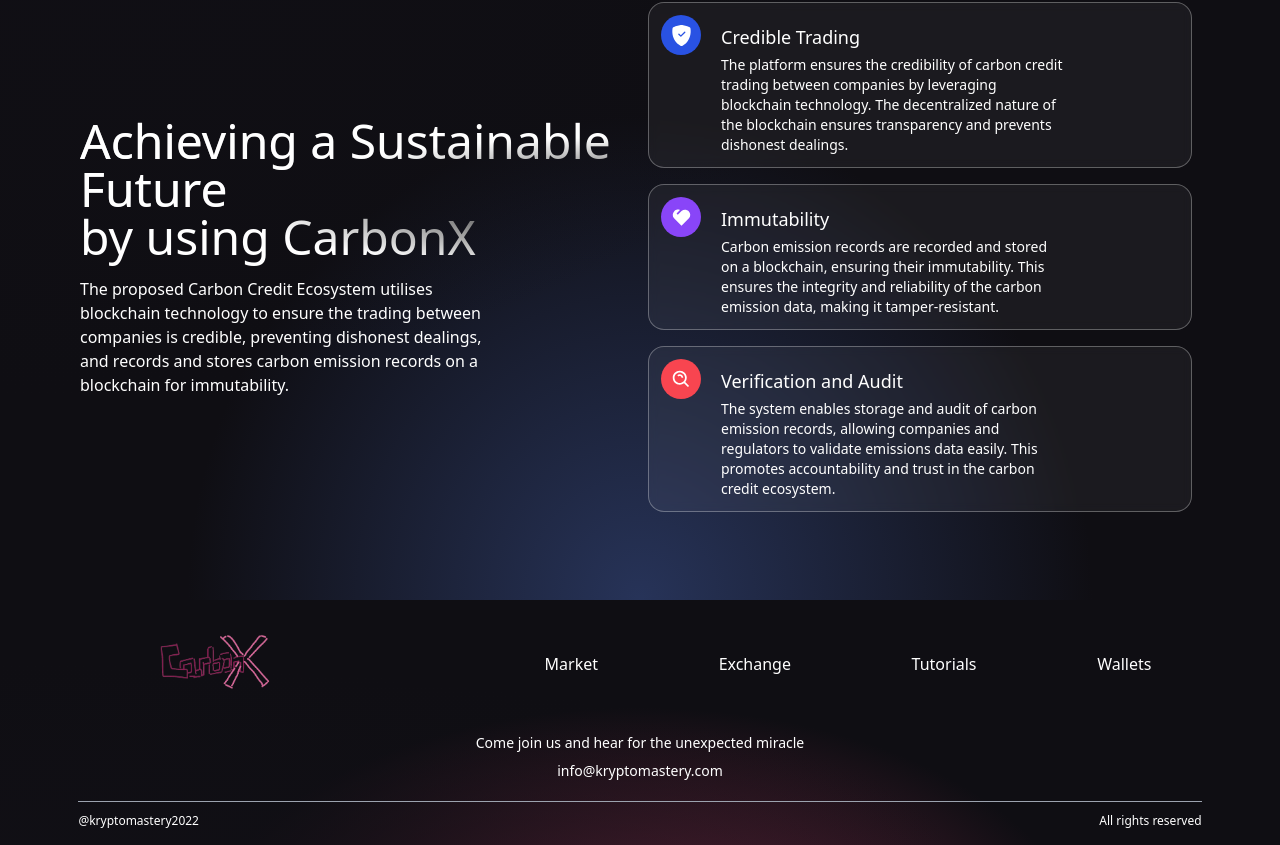
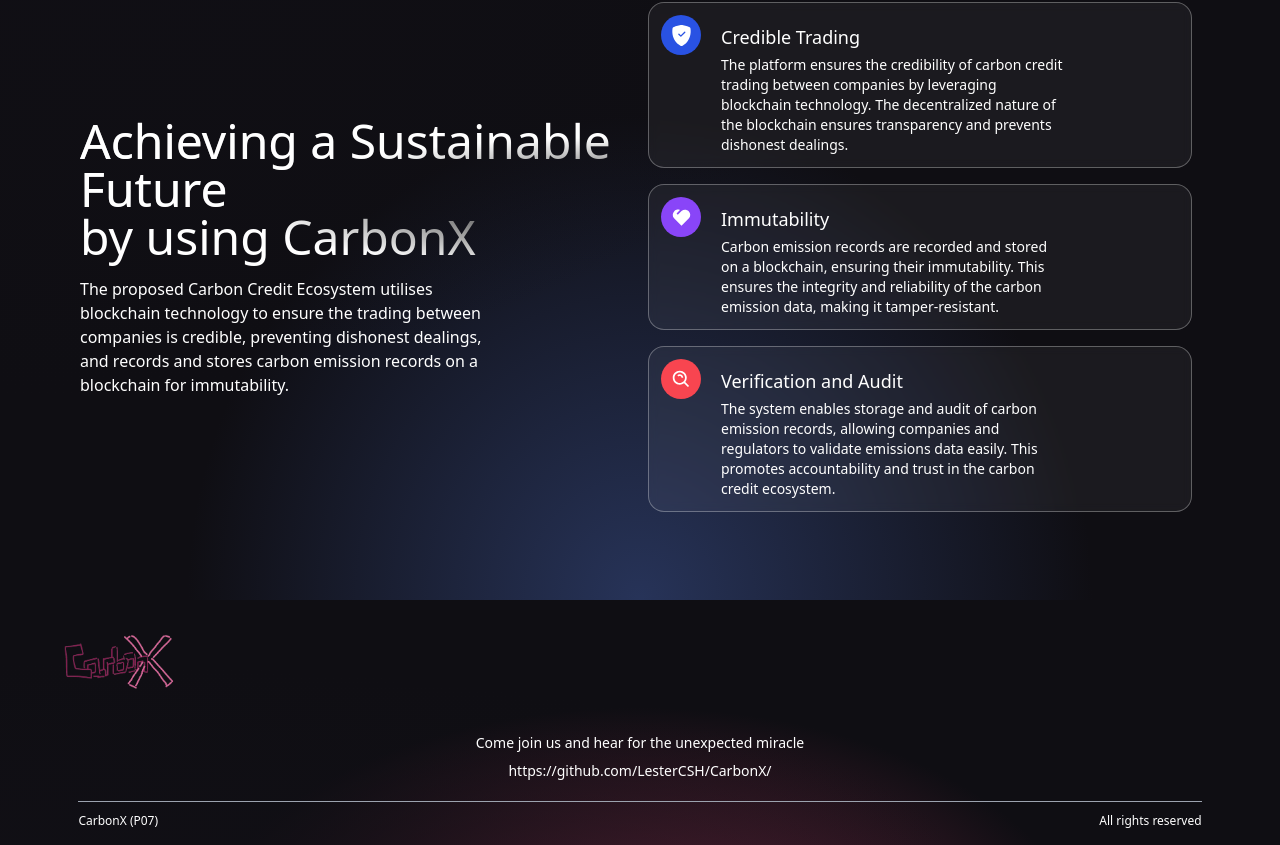
Before and after one commit to LesterCSH/CarbonX, a React (Vite) app in the folder react_front-end/client/: page / in a window 1280 px wide. Shown: the part 840-1685 px from the top of the page. Built offline with nearby package versions, Linux system fonts and the light colour scheme; no server answers.

Commit message:
Update Footer.jsx

```diff
--- a/react_front-end/client/src/components/Footer.jsx
+++ b/react_front-end/client/src/components/Footer.jsx
@@ -5,26 +5,21 @@
 const Footer = () => (
   <div className="w-full flex md:justify-center justify-between items-center flex-col p-4 gradient-bg-footer">
     <div className="w-full flex sm:flex-row flex-col justify-between items-center my-4">
-      <div className="flex flex-[0.5] justify-center items-center">
+      <div className="flex flex-[0.18] justify-center items-center">
         <img src={logo} alt="logo" className="w-32" />
       </div>
-      <div className="flex flex-1 justify-evenly items-center flex-wrap sm:mt-0 mt-5 w-full">
-        <p className="text-white text-base text-center mx-2 cursor-pointer">Market</p>
-        <p className="text-white text-base text-center mx-2 cursor-pointer">Exchange</p>
-        <p className="text-white text-base text-center mx-2 cursor-pointer">Tutorials</p>
-        <p className="text-white text-base text-center mx-2 cursor-pointer">Wallets</p>
-      </div>
+
     </div>
 
     <div className="flex justify-center items-center flex-col mt-5">
       <p className="text-white text-sm text-center">Come join us and hear for the unexpected miracle</p>
-      <p className="text-white text-sm text-center font-medium mt-2">info@kryptomastery.com</p>
+      <p className="text-white text-sm text-center font-medium mt-2"><a href="https://github.com/LesterCSH/CarbonX/">https://github.com/LesterCSH/CarbonX/</a></p>
     </div>
 
     <div className="sm:w-[90%] w-full h-[0.25px] bg-gray-400 mt-5 " />
 
     <div className="sm:w-[90%] w-full flex justify-between items-center mt-3">
-      <p className="text-white text-left text-xs">@kryptomastery2022</p>
+      <p className="text-white text-left text-xs">CarbonX (P07)</p>
       <p className="text-white text-right text-xs">All rights reserved</p>
     </div>
   </div>
```
